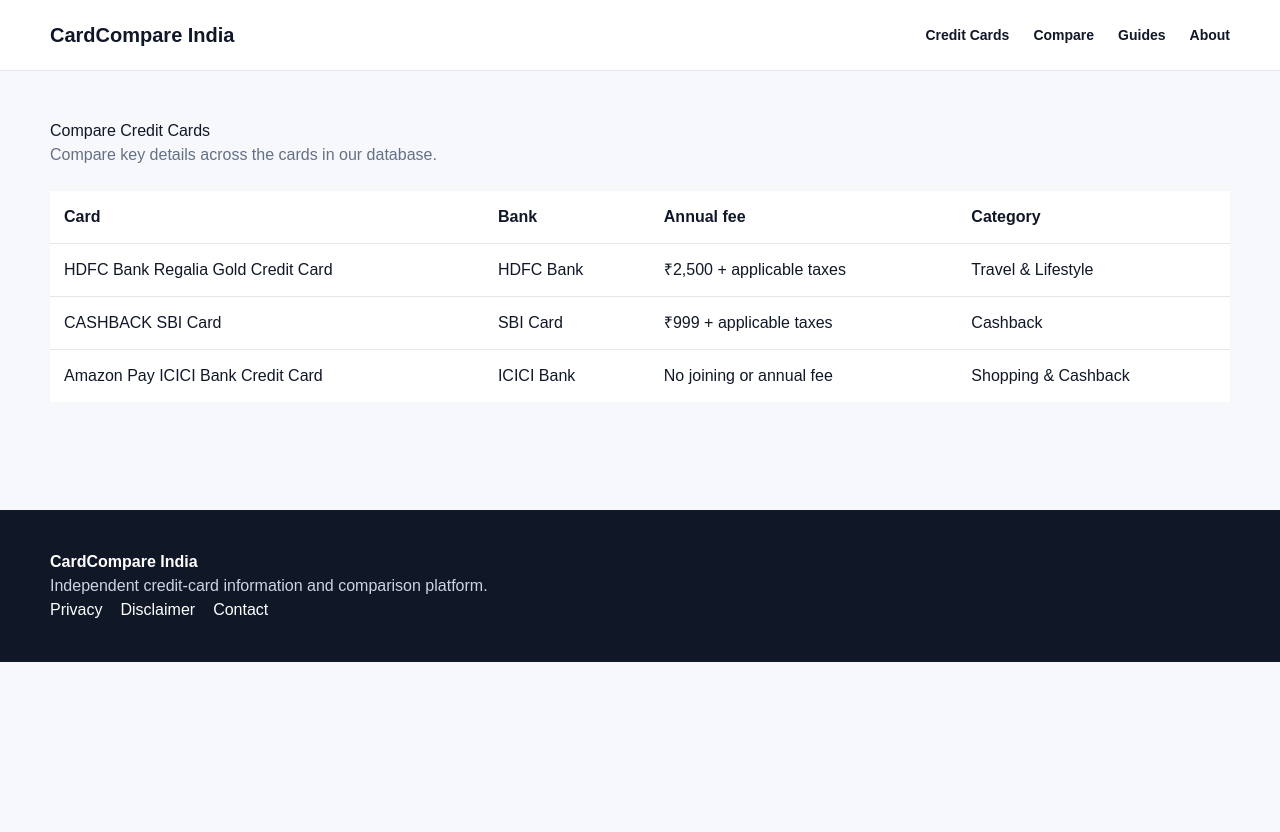
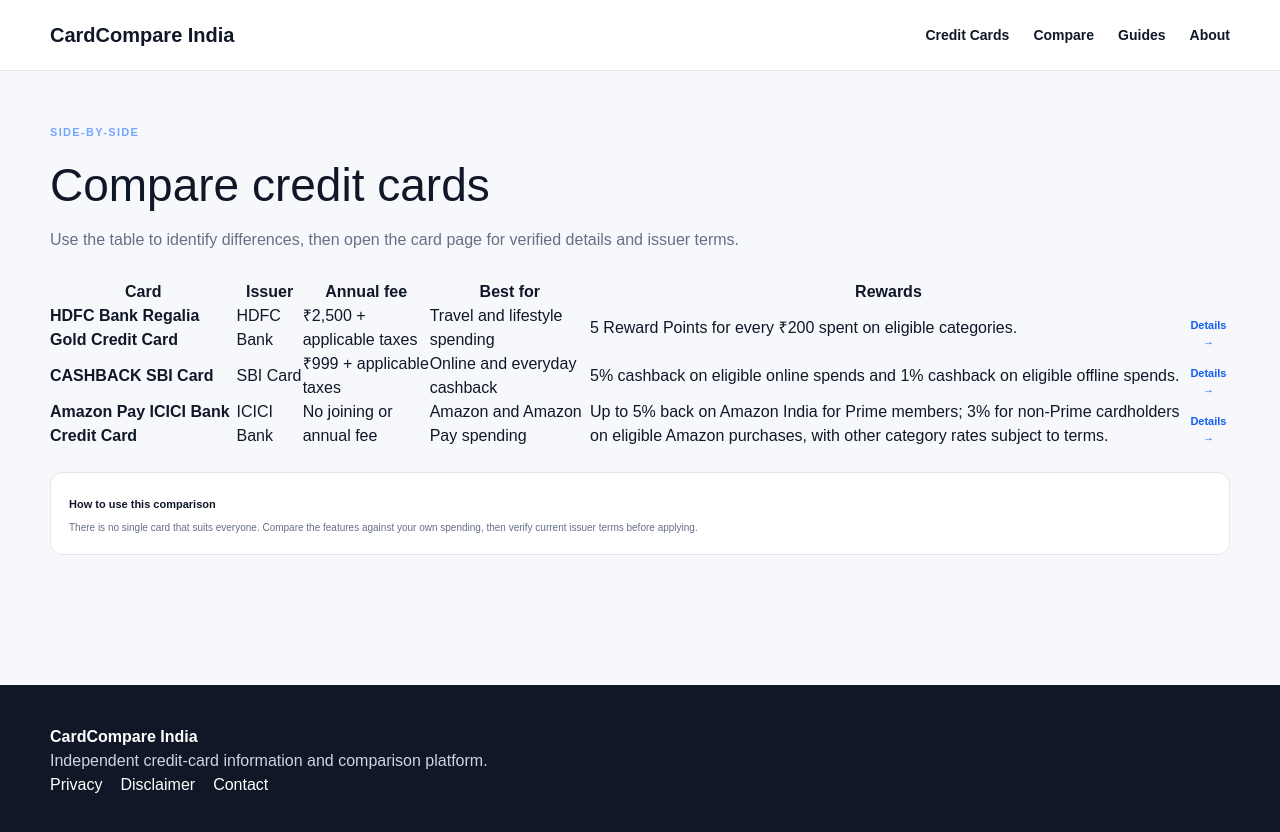
Before and after one commit to Rock682/Credit-card-affiliate-website, a Next.js app: page /compare in a window 1280 px wide. Shown: the top 832 px of the page. Before the commit the page ends 800 px from the top, so only its background shows below. Built offline with nearby package versions, Linux system fonts and the light colour scheme.

Commit message:
Phase 2: complete guide pages and comparison

```diff
--- a/app/compare/page.tsx
+++ b/app/compare/page.tsx
@@ -1 +1,43 @@
-import {cards} from "@/lib/cards";export const metadata={title:"Compare Credit Cards",description:"Compare selected credit cards by fees, categories and rewards."};export default function Compare(){return <section className="container" style={{padding:"48px 0"}}><h1>Compare Credit Cards</h1><p className="muted">Compare key details across the cards in our database.</p><div style={{overflowX:"auto",marginTop:24}}><table style={{width:"100%",background:"#fff",borderCollapse:"collapse"}}><thead><tr><th style={{textAlign:"left",padding:14}}>Card</th><th style={{textAlign:"left",padding:14}}>Bank</th><th style={{textAlign:"left",padding:14}}>Annual fee</th><th style={{textAlign:"left",padding:14}}>Category</th></tr></thead><tbody>{cards.map(c=><tr key={c.slug}><td style={{padding:14,borderTop:"1px solid #e4e7ec"}}>{c.name}</td><td style={{padding:14,borderTop:"1px solid #e4e7ec"}}>{c.bank}</td><td style={{padding:14,borderTop:"1px solid #e4e7ec"}}>{c.annualFee}</td><td style={{padding:14,borderTop:"1px solid #e4e7ec"}}>{c.category}</td></tr>)}</tbody></table></div></section>}
+import type { Metadata } from "next";
+import Link from "next/link";
+import { cards } from "@/lib/cards";
+
+export const metadata: Metadata = {
+  title: "Compare Credit Cards",
+  description: "Compare selected credit cards by fees, rewards, benefits and best-use cases."
+};
+
+export default function Compare() {
+  return (
+    <section className="container" style={{ padding: "48px 0 70px" }}>
+      <span className="home-label">SIDE-BY-SIDE</span>
+      <h1 style={{ fontSize: "clamp(32px,4vw,46px)", margin: "8px 0" }}>Compare credit cards</h1>
+      <p className="muted">Use the table to identify differences, then open the card page for verified details and issuer terms.</p>
+
+      <div style={{ overflowX: "auto", marginTop: 28 }}>
+        <table className="comparison-table">
+          <thead><tr>
+            <th>Card</th><th>Issuer</th><th>Annual fee</th><th>Best for</th><th>Rewards</th><th></th>
+          </tr></thead>
+          <tbody>
+            {cards.map((card) => (
+              <tr key={card.slug}>
+                <td><strong>{card.name}</strong></td>
+                <td>{card.issuer}</td>
+                <td>{card.annualFee}</td>
+                <td>{card.bestFor}</td>
+                <td>{card.reward}</td>
+                <td><Link href={"/credit-cards/" + card.slug} className="details-link">Details →</Link></td>
+              </tr>
+            ))}
+          </tbody>
+        </table>
+      </div>
+
+      <div className="affiliate-disclosure" style={{ marginTop: 24, border: "1px solid var(--border)", borderRadius: 12, padding: 18 }}>
+        <strong>How to use this comparison</strong>
+        <p>There is no single card that suits everyone. Compare the features against your own spending, then verify current issuer terms before applying.</p>
+      </div>
+    </section>
+  );
+}
```
